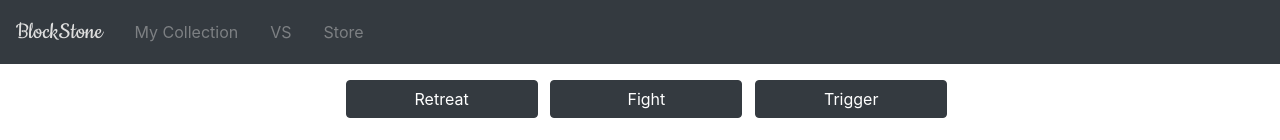
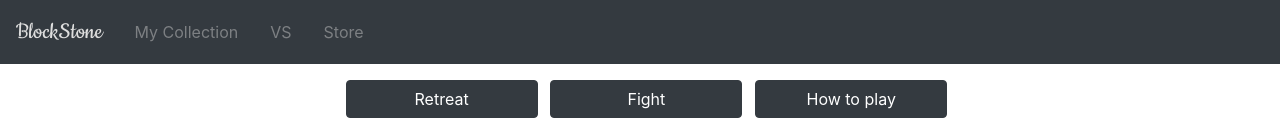
Before and after one commit to heho07/DH2642-ProjectGroup23, a React (Create React App) app: page /VersusMode in a window 1280 px wide. Shown: the top 140 px of the page. Built offline with nearby package versions, Linux system fonts and the light colour scheme.

Commit message:
fixed warnings and prints

```diff
--- a/src/App.jsx
+++ b/src/App.jsx
@@ -11,7 +11,6 @@ import SearchScreen from "./SearchScreen/SearchScreen";
 import VersusMode from "./VersusMode/VersusMode";
 import ChooseDifficulty from "./VersusMode/ChooseDifficulty";
 import BlockStoneConnection from "./BlockStoneConnection/BlockStoneConnection";
-import PopUp from "./VersusMode/PopUp";
 
 class App extends Component {
   constructor(props) {
--- a/src/BlockStoneConnection/BlockStoneConnection.jsx
+++ b/src/BlockStoneConnection/BlockStoneConnection.jsx
@@ -2,7 +2,8 @@
 // THIS FILE IS FOR TESTING PURPOSES ONLY
 
 
-import React, { Component } from "react";
+//import React, { Component } from "react";
+import { Component } from "react"
 //import * as Connect from "../connect.js";
 
 // importing the modelInstance directly (as opposed to passing it as a prop)
--- a/src/VersusMode/VersusMode.jsx
+++ b/src/VersusMode/VersusMode.jsx
@@ -303,7 +303,7 @@ class VersusMode extends Component{
 
 							<button className = "btn btn-dark infoButton" onClick = {() => this.fight()}>Fight</button>
 
-							<Popup trigger = {<button className = "btn btn-dark infoButton">Trigger</button>} position ="bottom center">
+							<Popup trigger = {<button className = "btn btn-dark infoButton">How to play</button>} position ="bottom center">
 								<PopUp/>
 							</Popup>
 
--- a/src/data/Model.js
+++ b/src/data/Model.js
@@ -19,8 +19,6 @@ class Model extends ObservableModel{
 		if (localStorage.getItem("usersCards") != null) {
 			try{
 				this.usersCards = JSON.parse(localStorage.getItem("usersCards"));
-				console.log("Successfully loaded usersCards from localStorage!");
-				console.log(this.usersCards);
 			}
 			catch(err){
 				console.log("Failed to load usersCards from localStorage with the following error message:");
@@ -124,8 +122,6 @@ class Model extends ObservableModel{
 
 	setUsersCards(cardArray){
 		this.usersCards = cardArray;
-		console.log("called setUsersCards with cardArray");
-		console.log(cardArray);
 		localStorage.setItem("usersCards", JSON.stringify(this.usersCards));
 	}
 
```
